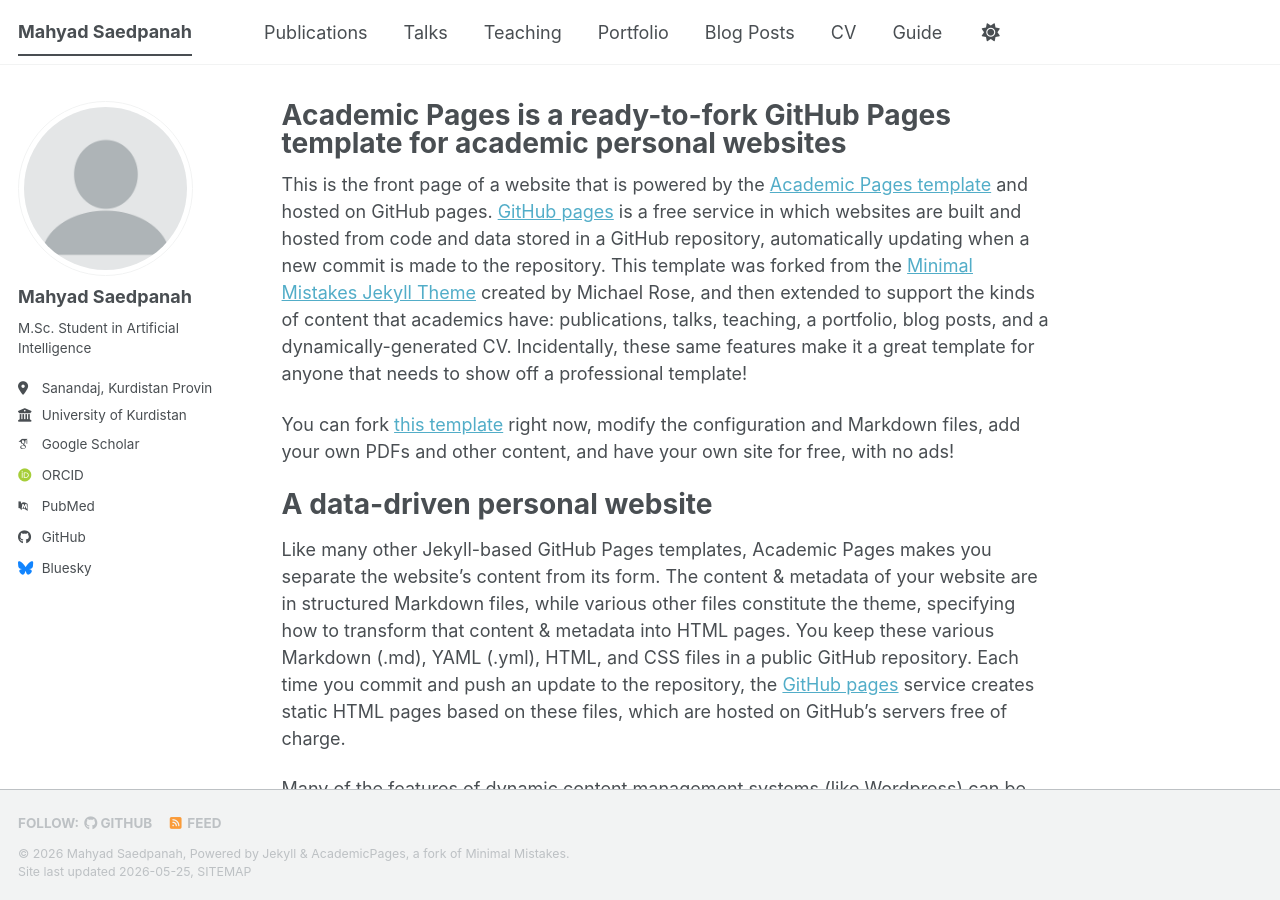
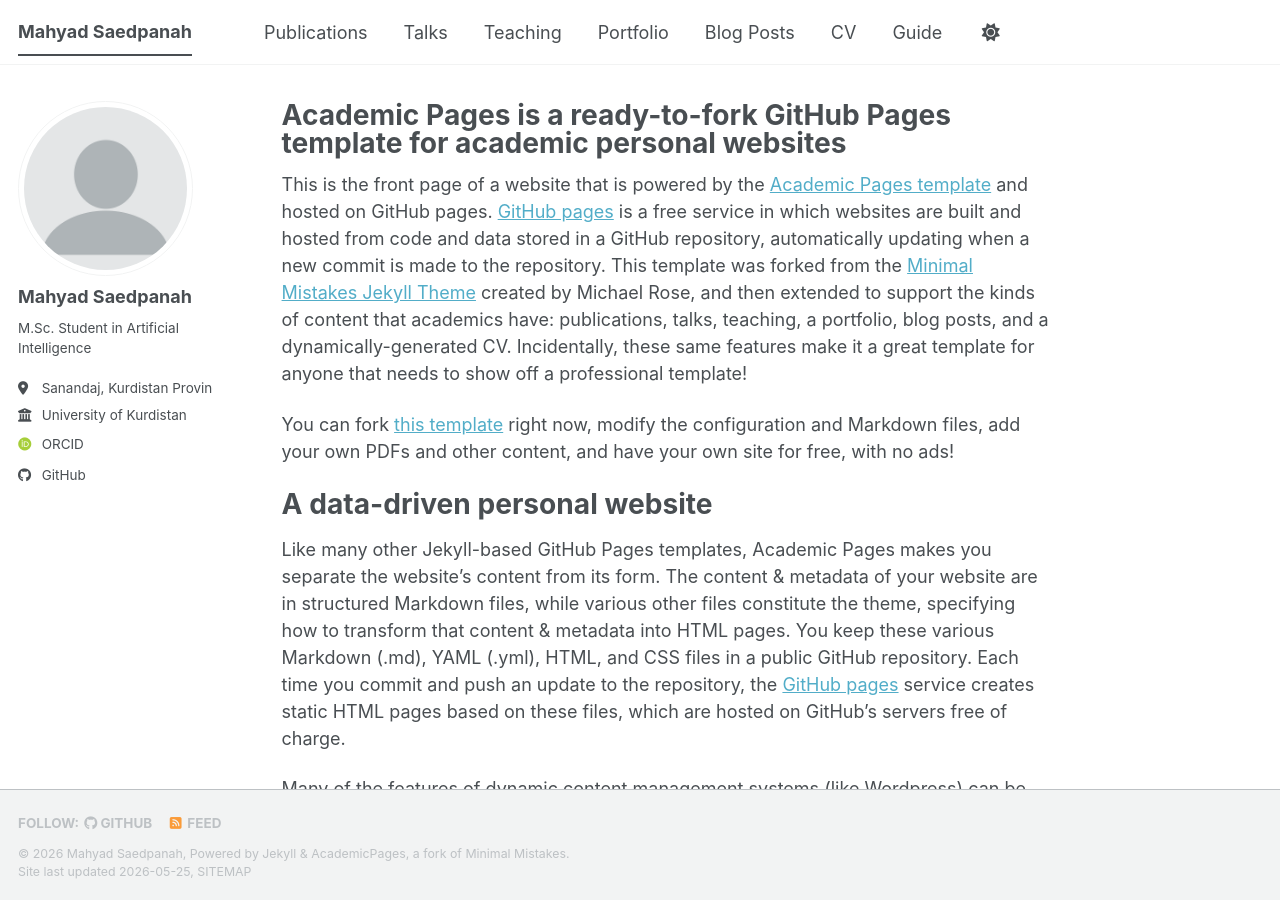
Before and after one commit to MahyadSaedpanah/MahyadSaedpanah.github.io, a Jekyll site: the page built from _pages/about.md, in a window 1280 px wide and 900 px high. Built offline with Jekyll 4.4.1, drawn with Linux system fonts in a browser that asks for light colours; some web fonts are replaced; a script bundle is joined from its source files by our own code; library files that are not in the unit come from our copies; part of the change alters nothing that is shown.

Commit message:
Update personal information and links in config

```diff
--- a/_config.yml
+++ b/_config.yml
@@ -31,22 +31,20 @@ author:
   employer         : "University of Kurdistan"
   uri              : # URL
   academic email   : "mahyad.saedpanah@uok.ac.ir"
-  personal email   : "mahyad.saedpanah@uok.ac.ir"
-  github: "MahyadSaedpanah"
-  linkedin: "mahyadsaedpanah"
-  orcid: "0009-0006-3596-1786"
+  personal email   : "saedpanahmahyad@gmail.com"
+  github: "https://github.com/MahyadSaedpanah"
+  linkedin: "https://www.linkedin.com/in/mahyadsaedpanah/"
+  orcid: "https://orcid.org/0009-0006-3596-1786"
 
 
   # Academic websites
   academia         : # URL
   arxiv            : # URL - Update with the correct link to your profile
-  googlescholar    : "https://scholar.google.com/citations?user=PS_CX0AAAAAJ"
+  # googlescholar    : "https://scholar.google.com/citations?user=PS_CX0AAAAAJ"
   inspire-hep      : # URL
   impactstory      : # URL
-  orcid            : "https://orcid.org/yourorcidurl"
   semantic         : # URL
   ssrn             : # URL
-  pubmed           : "https://www.ncbi.nlm.nih.gov/pubmed/?term=john+snow"
   researchgate     : # URL
   scopus           : # URL
   zotero           : # URL
@@ -56,13 +54,12 @@ author:
   bitbucket        : # Username - Update with your username on the site
   codepen          : # Username
   dribbble         : # Username
-  github           : "academicpages"
   kaggle           : # Username
   stackoverflow    : # User number or user number and name (i.e., use "1" or "1/jeff-atwood")
 
   # Social media
   artstation       : # Username
-  bluesky          : "bsky.app" # Replace this with you Bluesky username
+  # bluesky          : "bsky.app" # Replace this with you Bluesky username
   facebook         : # Username
   flickr           : # Username
   foursquare       : # Username
```
